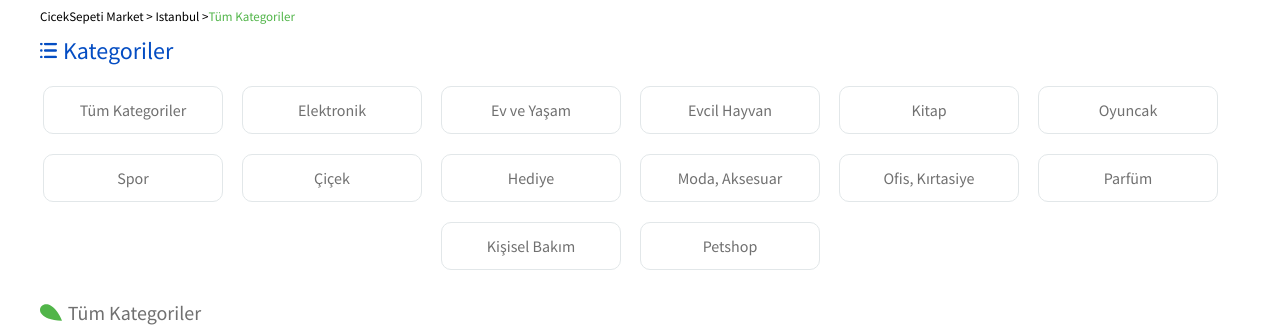
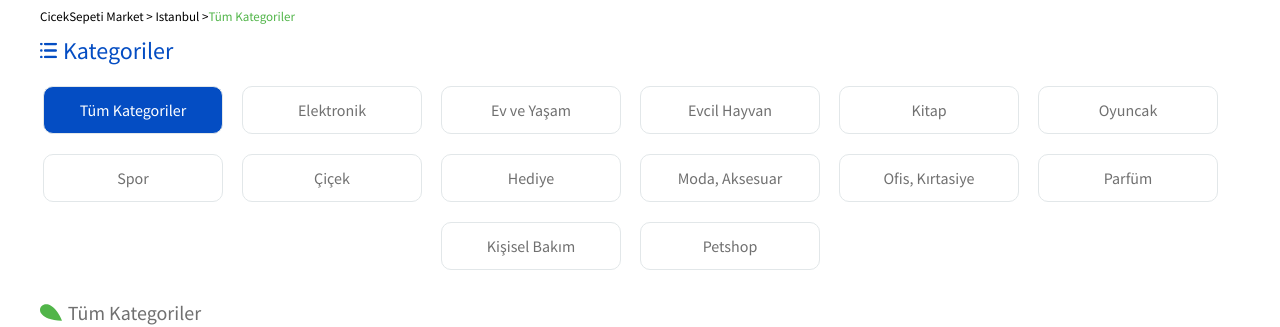
Before and after one commit to OzerOzturk/ciceksepeti-ecommerce, a React (Create React App) app: page / in a window 1280 px wide. Shown: the part 197-524 px from the top of the page. Built offline with nearby package versions, Linux system fonts and the light colour scheme.

Commit message:
feat: add category filter function.

```diff
--- a/src/components/Category/Category.jsx
+++ b/src/components/Category/Category.jsx
@@ -1,8 +1,42 @@
-import React from "react";
+import React, { useContext } from "react";
+
+import CartContext from "../../context/CartContext";
 import menuList from "../../assets/icons/menuList.svg";
 import data from "../../data/data.json";
 
 const Category = () => {
+  const { activeCategory, setActiveCategory, setLiveSearch } =
+    useContext(CartContext);
+
+  const handleClick = (category) => {
+    setActiveCategory(category);
+    setLiveSearch("");
+  };
+
+  const renderCategories = (category) => {
+    if (activeCategory.id === category.id) {
+      return (
+        <button
+          className="category__detail__name--active"
+          onClick={() => handleClick(category)}
+          key={category.id}
+        >
+          {category.name}
+        </button>
+      );
+    } else {
+      return (
+        <button
+          className="category__detail__name"
+          onClick={() => handleClick(category)}
+          key={category.id}
+        >
+          {category.name}
+        </button>
+      );
+    }
+  };
+
   return (
     <nav className="category container">
       <div className="category__title">
@@ -14,14 +48,7 @@
         <p className="category__title__text">Kategoriler</p>
       </div>
       <section className="category__detail">
-        {data &&
-          data.categories.map((category) => {
-            return (
-              <button key={category.id} className="category__detail__name">
-                {category.name}
-              </button>
-            );
-          })}
+        {data && data.categories.map((category) => renderCategories(category))}
       </section>
     </nav>
   );
--- a/src/components/Product/ProductList.jsx
+++ b/src/components/Product/ProductList.jsx
@@ -1,13 +1,14 @@
 import React, { useContext } from "react";
+import CartContext from "../../context/CartContext";
 import ProductCard from "./ProductCard";
 import leaf from "../../assets/icons/leaf.svg";
 import data from "../../data/data.json";
-import CartContext from "../../context/CartContext";
 
 const ProductList = () => {
-  const { liveSearch } = useContext(CartContext);
+  const { liveSearch, activeCategory } = useContext(CartContext);
 
   const renderProducts = () => {
+    if (activeCategory.id === 1) {
       return (
         data &&
         data.products
@@ -24,6 +25,29 @@
             />
           ))
       );
+    } else {
+      return (
+        data &&
+        data.products
+          .filter((product) => product.name.toLowerCase().includes(liveSearch))
+          .filter((product) =>
+            product.category
+              .map((category) => category.id)
+              .includes(activeCategory.id)
+          )
+          .map((product) => (
+            <ProductCard
+              key={product.id}
+              id={product.id}
+              name={product.name}
+              delivery={product.freeDelivery}
+              price={product.price}
+              image={product.image}
+              category={product.category}
+            />
+          ))
+      );
+    }
   };
 
   return (
--- a/src/context/CartContext.js
+++ b/src/context/CartContext.js
@@ -6,10 +6,21 @@
 export function CartProvider({ children }) {
   const [items, setItems] = useState([]);
   const [liveSearch, setLiveSearch] = useState("");
+  const [activeCategory, setActiveCategory] = useState({
+    id: 1,
+    name: "Tüm Kategoriler",
+  });
 
   return (
     <CartContext.Provider
-      value={{ items, setItems, liveSearch, setLiveSearch }}
+      value={{
+        items,
+        setItems,
+        liveSearch,
+        setLiveSearch,
+        activeCategory,
+        setActiveCategory,
+      }}
     >
       {children}
     </CartContext.Provider>
--- a/src/scss/components/_category.scss
+++ b/src/scss/components/_category.scss
@@ -49,10 +49,38 @@
         width: 130px;
         padding: 8px 16px;
       }
-
-      &:focus {
+      &--active {
         background-color: $textBlue;
         color: $backgroundWhite;
+        display: flex;
+        align-items: center;
+        justify-content: center;
+        width: 195px;
+        padding: 13px 23px;
+        margin: 20px 19px 0 0;
+        border: 1px solid $borderBlue;
+        border-radius: 10px;
+        font-size: 18px;
+        font-weight: 600;
+        cursor: pointer;
+
+        @include devices(tablet) {
+          font-size: 16px;
+          font-weight: 500;
+          width: 180px;
+        }
+        @include devices(miniTablet) {
+          font-size: 14px;
+          font-weight: 500;
+          width: 140px;
+          padding: 10px 18px;
+        }
+        @include devices(mobile) {
+          font-size: 12px;
+          font-weight: 400;
+          width: 130px;
+          padding: 8px 16px;
+        }
       }
     }
   }
```
Also changed, not shown: 1 other file (tests, documents, lock files or other folders). Lines whose indentation alone changed are shown as unchanged.
